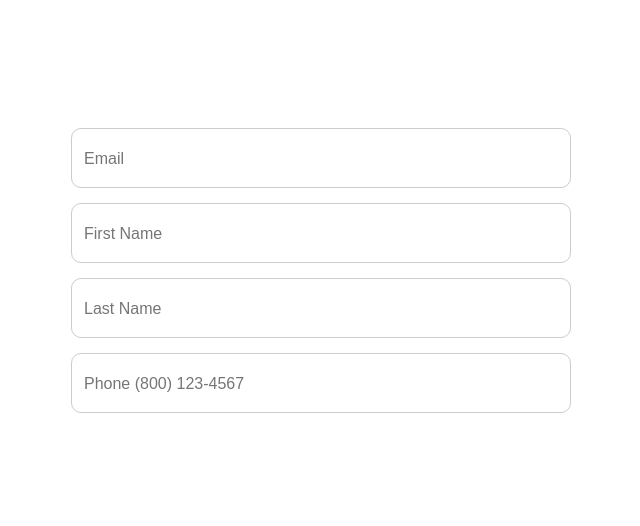
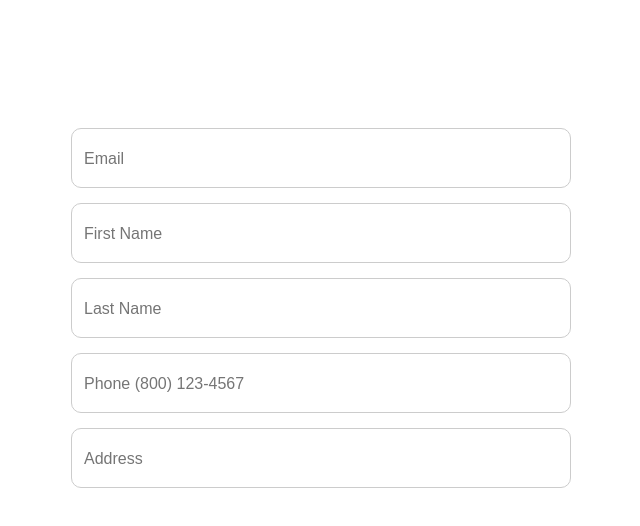
Before and after one commit to markanthonyuy/tbc-new-design, a website: page new-text-field-placeholder-effect.html in a window 1280 px wide. Shown: the whole page, without its empty margins (319-959 px from the left). Drawn offline with Linux system fonts and the light colour scheme.

Commit message:
add address

```diff
--- a/new-text-field-placeholder-effect.html
+++ b/new-text-field-placeholder-effect.html
@@ -55,6 +55,11 @@
 		<input type="text" placeholder="Phone (800) 123-4567" id="phone" class="new-design-field">
 	</div>
 
+	<div class="container">
+		<label for="address" class="new-design-label">Address</label>
+		<input type="text" placeholder="Address" id="address" class="new-design-field">
+	</div>
+
 	<script type="text/javascript">
 		(function() {
 
```
